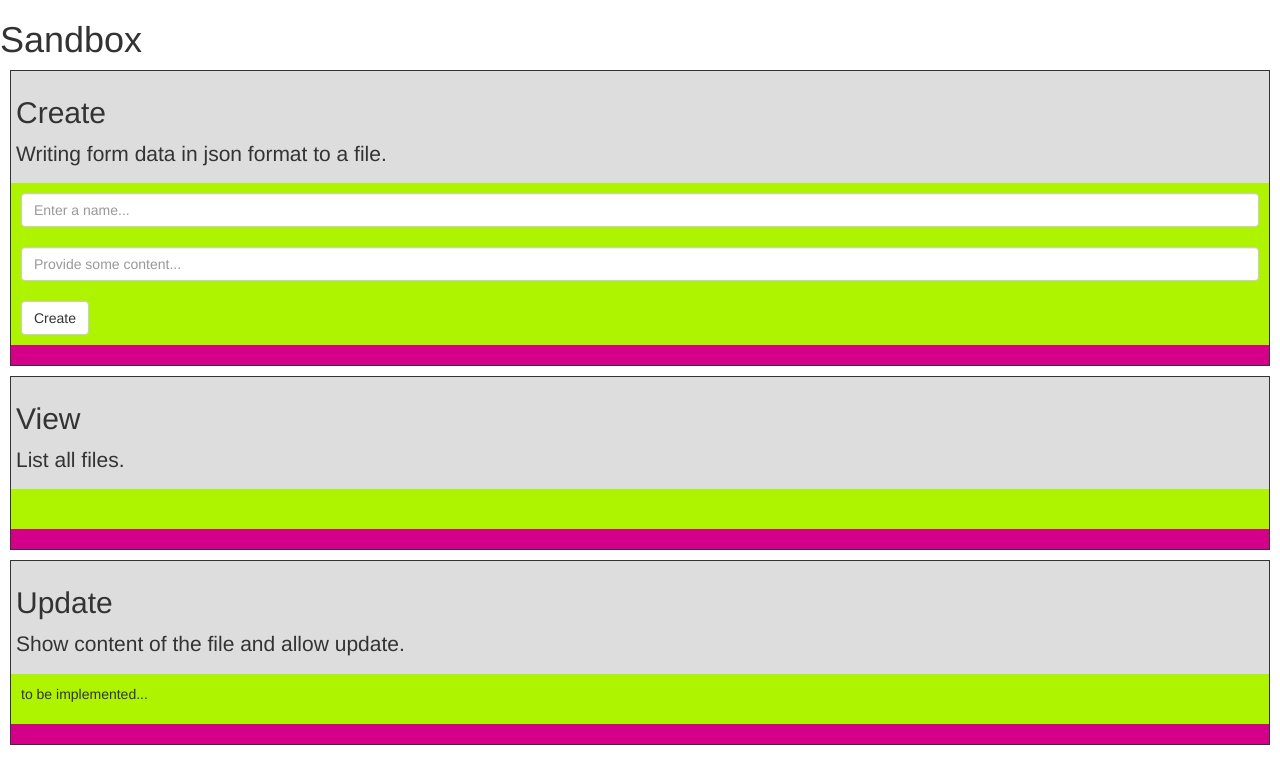
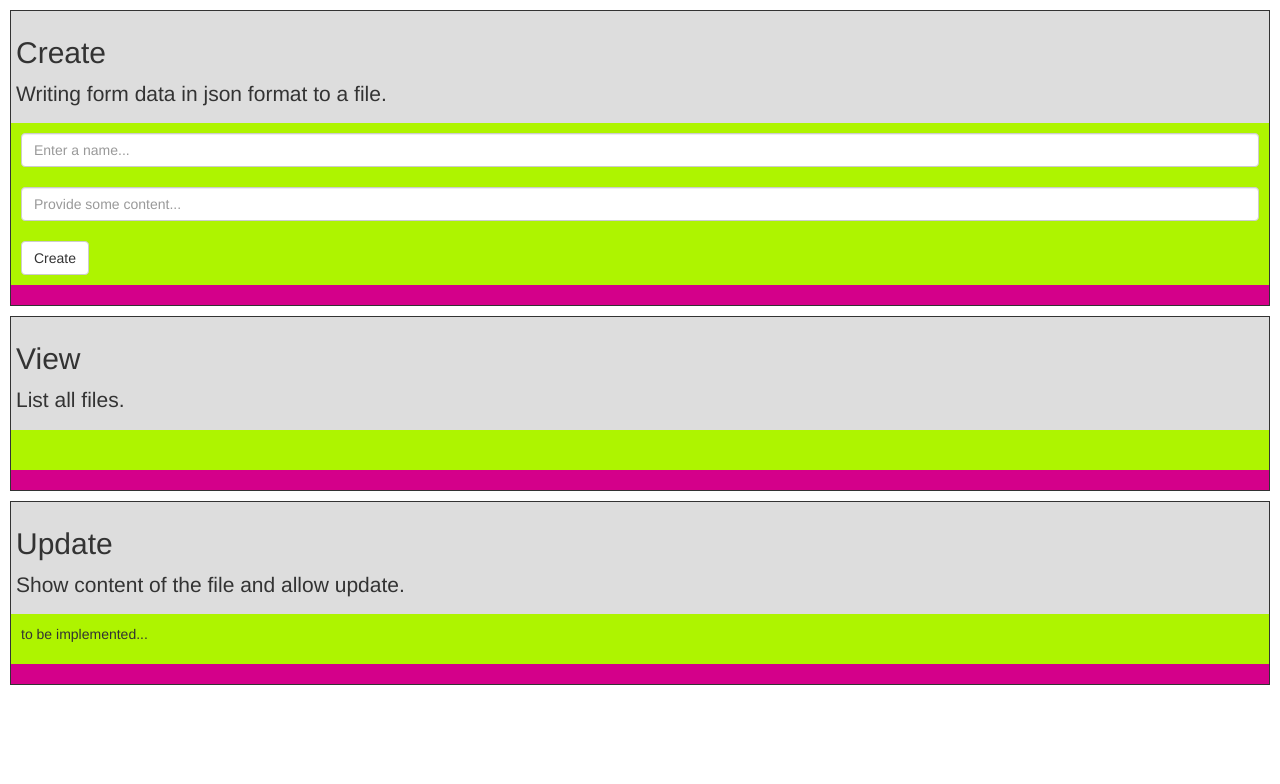
Before and after one commit to thoduerr/sandbox-nodejs, a website: page views/index.html in a window 1280 px wide. Drawn offline with nearby package versions, Linux system fonts and the light colour scheme; files that its build step writes are made by us from their sources; no server answers.

Commit message:
remove header

```diff
--- a/views/index.html
+++ b/views/index.html
@@ -10,7 +10,6 @@
 </head>
 
 <body>
-    <h1>Sandbox</h1>
     <section>
         <header>
             <h2>Create</h2>
```
